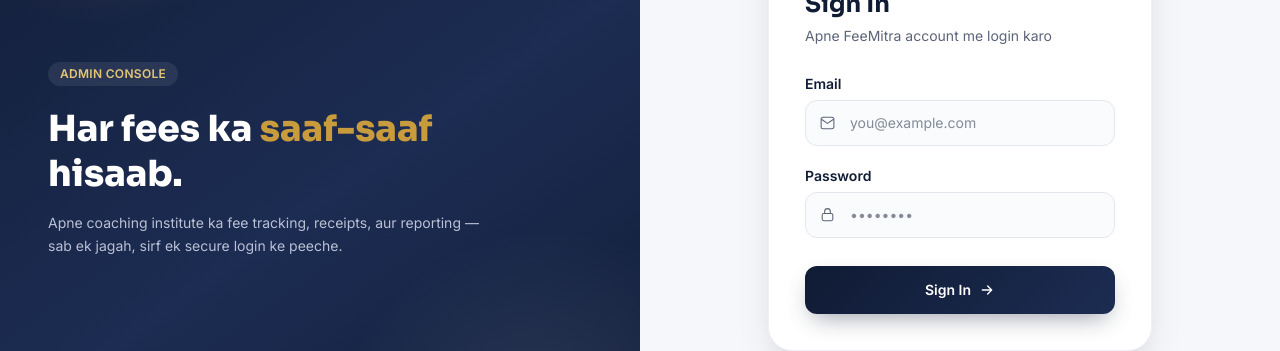
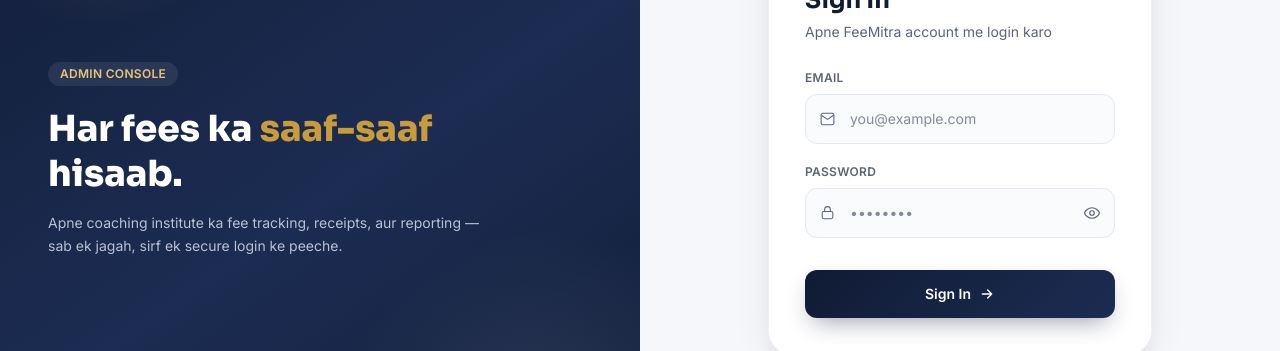
Before and after one commit to feemitraofficial/feemitra, a Next.js app: page /login in a window 1280 px wide. Shown: the part 261-612 px from the top of the page. Built offline with nearby package versions, Linux system fonts and the light colour scheme; no server answers.

Commit message:
Add files via upload

```diff
--- a/src/app/login/page.js
+++ b/src/app/login/page.js
@@ -12,6 +12,7 @@
   const [password, setPassword] = useState("");
   const [error, setError] = useState("");
   const [submitting, setSubmitting] = useState(false);
+  const [showPassword, setShowPassword] = useState(false);
 
   async function handleSubmit(e) {
     e.preventDefault();
@@ -125,20 +126,20 @@
 
             {error && (
               <div
-                className="mb-5 text-sm rounded-xl px-4 py-3 flex items-start gap-2"
-                style={{ background: "#FBEAE6", color: "var(--danger)" }}
+                className="mb-6 text-sm rounded-2xl px-4 py-3.5 flex items-start gap-2.5"
+                style={{ background: "#FBEAE6", color: "var(--danger)", border: "1px solid #F4CFC6" }}
               >
-                <svg width="16" height="16" viewBox="0 0 24 24" fill="none" className="mt-0.5 flex-shrink-0">
+                <svg width="17" height="17" viewBox="0 0 24 24" fill="none" className="mt-0.5 flex-shrink-0">
                   <circle cx="12" cy="12" r="10" stroke="currentColor" strokeWidth="1.6" />
                   <path d="M12 8v5" stroke="currentColor" strokeWidth="1.6" strokeLinecap="round" />
                   <circle cx="12" cy="16" r="1" fill="currentColor" />
                 </svg>
-                <span>{error}</span>
+                <span className="leading-snug">{error}</span>
               </div>
             )}
 
             <form onSubmit={handleSubmit}>
-              <label className="block text-sm font-semibold mb-1.5" style={{ color: "var(--navy)" }}>
+              <label className="block text-xs font-semibold mb-2 tracking-wide uppercase" style={{ color: "var(--muted)" }}>
                 Email
               </label>
               <div className="relative mb-5">
@@ -157,15 +158,16 @@
                   value={email}
                   onChange={(e) => setEmail(e.target.value)}
                   placeholder="you@example.com"
-                  className="w-full rounded-xl pl-11 pr-4 py-3 text-sm transition-all outline-none"
+                  className="w-full rounded-xl pl-11 pr-4 py-3.5 text-sm transition-all duration-150 outline-none"
                   style={{
                     border: "1.5px solid #E5E7F0",
                     background: "#FAFBFC",
+                    color: "var(--navy)",
                   }}
                   onFocus={(e) => {
                     e.target.style.borderColor = "var(--navy)";
                     e.target.style.background = "#FFFFFF";
-                    e.target.style.boxShadow = "0 0 0 4px rgba(16,27,52,0.06)";
+                    e.target.style.boxShadow = "0 0 0 4px rgba(16,27,52,0.07)";
                   }}
                   onBlur={(e) => {
                     e.target.style.borderColor = "#E5E7F0";
@@ -175,10 +177,12 @@
                 />
               </div>
 
-              <label className="block text-sm font-semibold mb-1.5" style={{ color: "var(--navy)" }}>
-                Password
-              </label>
-              <div className="relative mb-7">
+              <div className="flex items-center justify-between mb-2">
+                <label className="block text-xs font-semibold tracking-wide uppercase" style={{ color: "var(--muted)" }}>
+                  Password
+                </label>
+              </div>
+              <div className="relative mb-8">
                 <span className="absolute left-3.5 top-1/2 -translate-y-1/2 pointer-events-none" style={{ color: "var(--muted)" }}>
                   <svg width="17" height="17" viewBox="0 0 24 24" fill="none">
                     <rect x="4.5" y="10" width="15" height="10" rx="2.2" stroke="currentColor" strokeWidth="1.5" />
@@ -186,20 +190,21 @@
                   </svg>
                 </span>
                 <input
-                  type="password"
+                  type={showPassword ? "text" : "password"}
                   required
                   value={password}
                   onChange={(e) => setPassword(e.target.value)}
                   placeholder="••••••••"
-                  className="w-full rounded-xl pl-11 pr-4 py-3 text-sm transition-all outline-none"
+                  className="w-full rounded-xl pl-11 pr-11 py-3.5 text-sm transition-all duration-150 outline-none"
                   style={{
                     border: "1.5px solid #E5E7F0",
                     background: "#FAFBFC",
+                    color: "var(--navy)",
                   }}
                   onFocus={(e) => {
                     e.target.style.borderColor = "var(--navy)";
                     e.target.style.background = "#FFFFFF";
-                    e.target.style.boxShadow = "0 0 0 4px rgba(16,27,52,0.06)";
+                    e.target.style.boxShadow = "0 0 0 4px rgba(16,27,52,0.07)";
                   }}
                   onBlur={(e) => {
                     e.target.style.borderColor = "#E5E7F0";
@@ -207,18 +212,43 @@
                     e.target.style.boxShadow = "none";
                   }}
                 />
+                <button
+                  type="button"
+                  onClick={() => setShowPassword((v) => !v)}
+                  tabIndex={-1}
+                  aria-label={showPassword ? "Password chhupao" : "Password dikhao"}
+                  className="absolute right-3.5 top-1/2 -translate-y-1/2 flex items-center justify-center transition-colors"
+                  style={{ color: "var(--muted)" }}
+                >
+                  {showPassword ? (
+                    <svg width="18" height="18" viewBox="0 0 24 24" fill="none">
+                      <path d="M3 3l18 18" stroke="currentColor" strokeWidth="1.6" strokeLinecap="round" />
+                      <path
+                        d="M10.6 5.1A10.9 10.9 0 0112 5c5 0 9 4 10 7-.4 1.2-1.2 2.5-2.3 3.7M6.6 6.6C4.5 8 3 10 2 12c1 3 5 7 10 7 1.4 0 2.7-.3 3.9-.8"
+                        stroke="currentColor" strokeWidth="1.6" strokeLinecap="round" strokeLinejoin="round"
+                      />
+                      <path d="M9.9 10a3 3 0 004.2 4.2" stroke="currentColor" strokeWidth="1.6" strokeLinecap="round" strokeLinejoin="round" />
+                    </svg>
+                  ) : (
+                    <svg width="18" height="18" viewBox="0 0 24 24" fill="none">
+                      <path d="M2 12c1-3 5-7 10-7s9 4 10 7c-1 3-5 7-10 7s-9-4-10-7z" stroke="currentColor" strokeWidth="1.6" strokeLinecap="round" strokeLinejoin="round" />
+                      <circle cx="12" cy="12" r="3" stroke="currentColor" strokeWidth="1.6" />
+                    </svg>
+                  )}
+                </button>
               </div>
 
               <button
                 type="submit"
                 disabled={submitting}
-                className="w-full rounded-xl py-3.5 font-semibold text-white text-sm flex items-center justify-center gap-2 transition-transform"
+                className="w-full rounded-xl py-3.5 font-semibold text-white text-sm flex items-center justify-center gap-2 transition-all duration-150 hover:-translate-y-0.5 active:translate-y-0 disabled:hover:translate-y-0"
                 style={{
                   background: submitting
                     ? "var(--navy-light)"
                     : "linear-gradient(135deg, var(--navy) 0%, var(--navy-light) 100%)",
-                  boxShadow: "0 10px 24px -8px rgba(16,27,52,0.45)",
+                  boxShadow: submitting ? "none" : "0 10px 24px -8px rgba(16,27,52,0.45)",
                   opacity: submitting ? 0.85 : 1,
+                  cursor: submitting ? "not-allowed" : "pointer",
                 }}
               >
                 {submitting ? (
```
